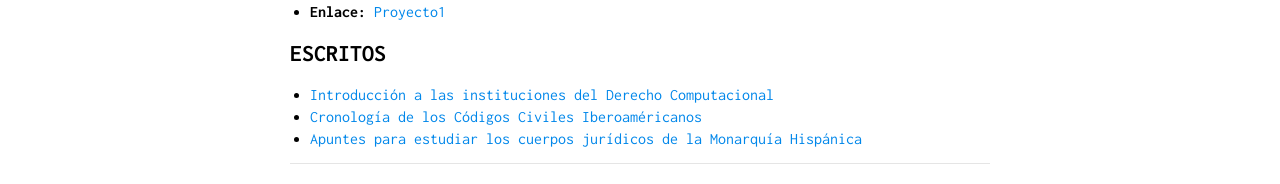
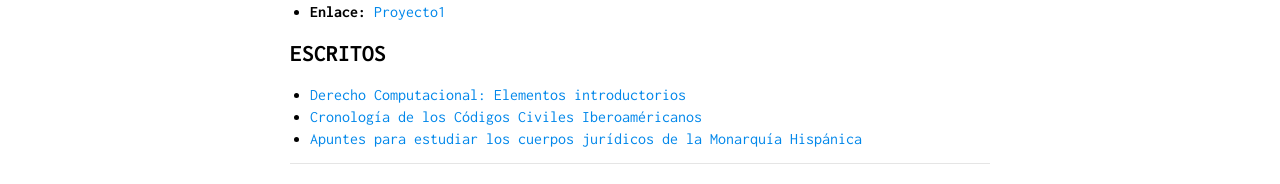
Before and after one commit to actio1680/actio1680.github.io, a Jekyll site: the page built from index.md, in a window 1280 px wide. Shown: the part 698-882 px from the top of the page. Built offline with Jekyll 4.4.1, drawn with Linux system fonts in a browser that asks for light colours; our own code applies the rules of GitHub Pages for plain Markdown files.

Commit message:
Update index.md

```diff
--- a/index.md
+++ b/index.md
@@ -22,6 +22,6 @@ layout: default
 
 ## ESCRITOS
 
-- [Introducción a las instituciones del Derecho Computacional](escritos/elementos-derecho-computacional.md)
+- [Derecho Computacional: Elementos introductorios](escritos/introducción-derecho-computacional.md)
 - [Cronología de los Códigos Civiles Iberoaméricanos](escritos/cronologiacc.md)
 - [Apuntes para estudiar los cuerpos jurídicos de la Monarquía Hispánica](escritos/apuntes-derecho-monarquia-hispanica.md)
```
